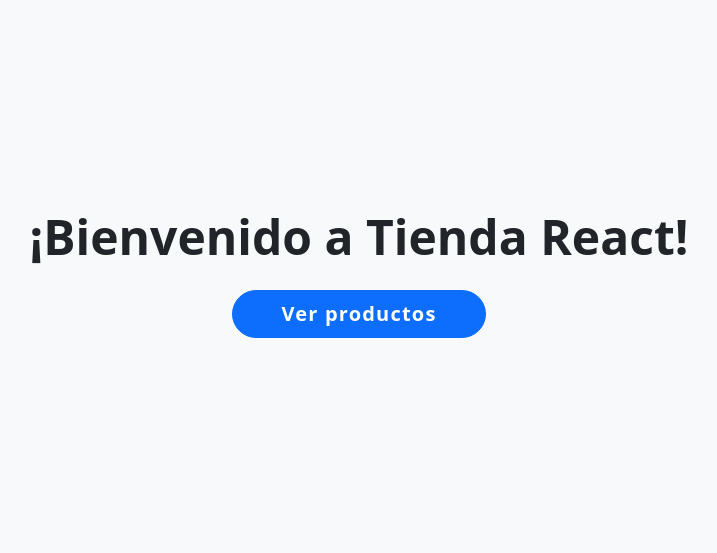
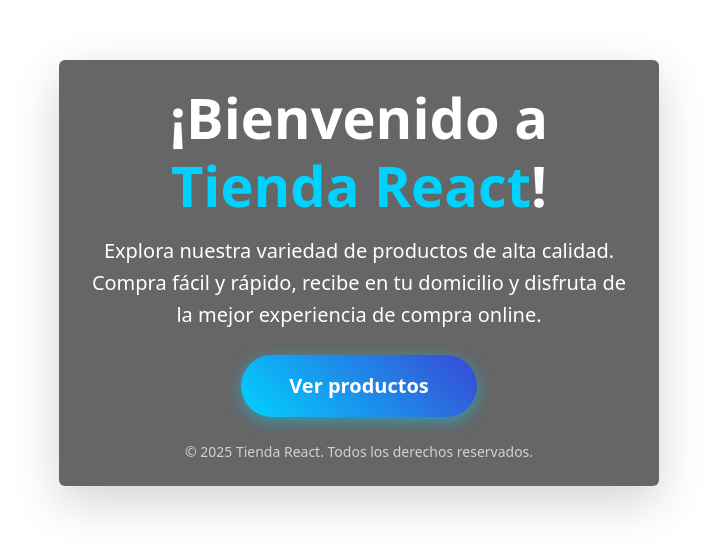
Before and after one commit to Elyas012/ProyectoFinalWeb-Fronted, a React (Create React App) app: page / in a window 1280 px wide. Shown: the part 127-680 px from the top of the page, without its empty margins (281-998 px from the left). Built offline with nearby package versions, Linux system fonts and the light colour scheme.

Commit message:
Arreglo del deployment5

```diff
--- a/src/App.js
+++ b/src/App.js
@@ -19,17 +19,40 @@ export default function App() {
 
   if (!showStore) {
     return (
-      <div className="welcome-screen d-flex flex-column justify-content-center align-items-center vh-100 text-center bg-light">
-        <h1 className="mb-4" style={{ fontWeight: 'bold', fontSize: '3rem' }}>
-          ¡Bienvenido a Tienda React!
+      <div className="welcome-screen d-flex flex-column justify-content-center align-items-center vh-100 text-center text-white px-4">
+        <div className="welcome-content p-4 rounded shadow-lg" style={{ maxWidth: 600, background: 'rgba(0,0,0,0.6)' }}>
+          <h1 className="mb-3 display-4 fw-bold" style={{ fontFamily: "'Segoe UI', Tahoma, Geneva, Verdana, sans-serif" }}>
+            ¡Bienvenido a <span style={{ color: '#00d2ff' }}>Tienda React</span>!
           </h1>
+          <p className="mb-4 fs-5" style={{ lineHeight: '1.6' }}>
+            Explora nuestra variedad de productos de alta calidad. Compra fácil y rápido, recibe en tu domicilio y disfruta de la mejor experiencia de compra online.
+          </p>
           <button
-          className="btn btn-primary btn-lg px-5"
+            className="btn btn-gradient btn-lg px-5 py-3 fw-semibold"
             onClick={handleStart}
-          style={{ borderRadius: '30px', fontWeight: '600', letterSpacing: '1.2px' }}
+            style={{
+              borderRadius: '50px',
+              background: 'linear-gradient(45deg, #00d2ff, #3a47d5)',
+              border: 'none',
+              boxShadow: '0 4px 15px rgba(0, 210, 255, 0.5)',
+              transition: 'all 0.3s ease',
+              color: 'white',
+            }}
+            onMouseEnter={e => {
+              e.currentTarget.style.background = 'linear-gradient(45deg, #3a47d5, #00d2ff)';
+              e.currentTarget.style.boxShadow = '0 6px 20px rgba(58, 71, 213, 0.7)';
+            }}
+            onMouseLeave={e => {
+              e.currentTarget.style.background = 'linear-gradient(45deg, #00d2ff, #3a47d5)';
+              e.currentTarget.style.boxShadow = '0 4px 15px rgba(0, 210, 255, 0.5)';
+            }}
           >
             Ver productos
           </button>
+          <small className="d-block mt-4" style={{ opacity: 0.7 }}>
+            © 2025 Tienda React. Todos los derechos reservados.
+          </small>
+        </div>
       </div>
     );
   }
```
Lines whose indentation alone changed are shown as unchanged.
